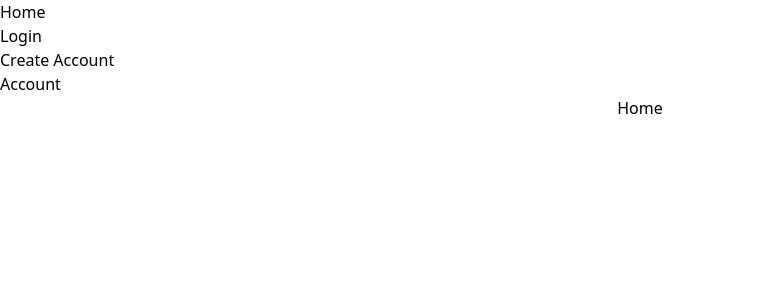
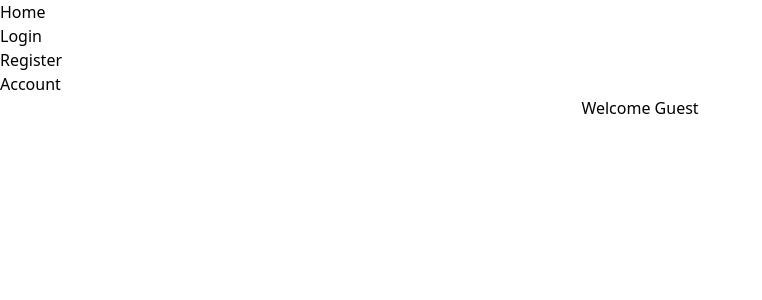
Before and after one commit to jordanoneal/we-post, a React (Create React App) app in the folder packages/frontend/: page / in a window 1280 px wide. Shown: the top 300 px of the page, without its empty margins (0-762 px from the left). Built offline with nearby package versions, Linux system fonts and the light colour scheme.

Commit message:
started implementing auth in the frontend

```diff
--- a/packages/frontend/src/App.tsx
+++ b/packages/frontend/src/App.tsx
@@ -19,7 +19,7 @@ function App() {
             <Link to='/login'>Login</Link>
           </li>
           <li>
-            <Link to='/createAccount'>Create Account</Link>
+            <Link to='/createAccount'>Register</Link>
           </li>
           <li>
             <Link to='/account/1'>Account</Link>
--- a/packages/frontend/src/components/Home.tsx
+++ b/packages/frontend/src/components/Home.tsx
@@ -1,7 +1,13 @@
-import React from 'react'
+import React from "react";
+import useAuth from "../hooks/useAuth";
 
 export default function Home() {
+  const { auth } = useAuth();
+  const authObj = auth as { username: string; password: string; response: { accessToken: string; refreshToken: string } };
+  const username = authObj.username || "Guest";
+
   return (
-    <div className='flex justify-center w-full'>Home</div>
-  )
+    <div className="flex justify-center w-full">Welcome {username}
+    </div>
+  );
 }
--- a/packages/frontend/src/components/user/Login.tsx
+++ b/packages/frontend/src/components/user/Login.tsx
@@ -1,13 +1,23 @@
-import React, { useState } from 'react'
+import React, { useContext, useState } from 'react'
+import { Link } from 'react-router-dom';
 import { toast } from 'react-toastify'
+import useAuth from '../../hooks/useAuth';
+import { LoginUser } from '../../services/auth';
 
 export default function Login() {
+  const { setAuth } = useAuth();
+
   const [username, setUsername] = useState<string>('');
   const [password, setPassword] = useState<string>('');
 
   const handleLogin = async () => {
     if (!username || !password) return toast.error('Please fill in all fields')
     // TODO: Handle login
+    const response = await LoginUser(username, password);
+    setAuth({ username, password, response });
+
+    if (!response) return toast.error('Login failed')
+    return response;
   }
 
   return (
@@ -36,7 +46,7 @@ export default function Login() {
           />
         </div>
         <button
-          className="bg-twitter-blue text-white font-medium py-2 px-4 rounded hover:bg-twitter-dark"
+          className="bg-twitter-blue text-white font-medium py-2 px-4 rounded hover:bg-blue-500"
           type="button"
           onClick={handleLogin}
         >
--- /dev/null
+++ b/packages/frontend/src/context/AuthProvider.tsx
@@ -0,0 +1,23 @@
+import { createContext, useState } from "react";
+
+export interface AuthContextType {
+    auth: {};
+    setAuth: (value: {}) => void;
+}
+
+const AuthContext = createContext<AuthContextType>({
+    auth: {},
+    setAuth: (value) => { },
+});
+
+export const AuthProvider = ({ children }: any) => {
+    const [auth, setAuth] = useState({});
+
+    return (
+        <AuthContext.Provider value={{ auth, setAuth }}>
+            {children}
+        </AuthContext.Provider>
+    );
+};
+
+export default AuthContext;
--- /dev/null
+++ b/packages/frontend/src/hooks/useAuth.ts
@@ -0,0 +1,8 @@
+import { useContext } from "react";
+import AuthContext, { AuthContextType } from "../context/AuthProvider";
+
+const useAuth = () => {
+    return useContext<AuthContextType>(AuthContext);
+};
+
+export default useAuth;
--- a/packages/frontend/src/index.tsx
+++ b/packages/frontend/src/index.tsx
@@ -3,6 +3,7 @@ import ReactDOM from 'react-dom/client';
 import App from './App';
 import './index.css';
 import { BrowserRouter } from 'react-router-dom';
+import { AuthProvider } from './context/AuthProvider';
 
 const root = ReactDOM.createRoot(
   document.getElementById('root') as HTMLElement
@@ -10,7 +11,9 @@ const root = ReactDOM.createRoot(
 root.render(
   <React.StrictMode>
     <BrowserRouter>
-      <App />
+      <AuthProvider>
+        <App />
+      </AuthProvider>
     </BrowserRouter>
   </React.StrictMode>
 );
--- a/packages/frontend/src/services/auth.ts
+++ b/packages/frontend/src/services/auth.ts
@@ -3,8 +3,9 @@ import axios from "axios";
 export async function LoginUser(username: string, password: string) {
     try {
         const params = { username, password }
-        const response = await axios.post(`http://localhost:5000/auth/login`, params, { withCredentials: true })
+        const response = await axios.post(`http://localhost:5000/auth/login`, params, { withCredentials: true, })
 
+        console.log(JSON.stringify(response.data));
         return response.data;
     }
     catch (err: any) {
```
Also changed, not shown: 2 other files (tests, documents, lock files or other folders).
